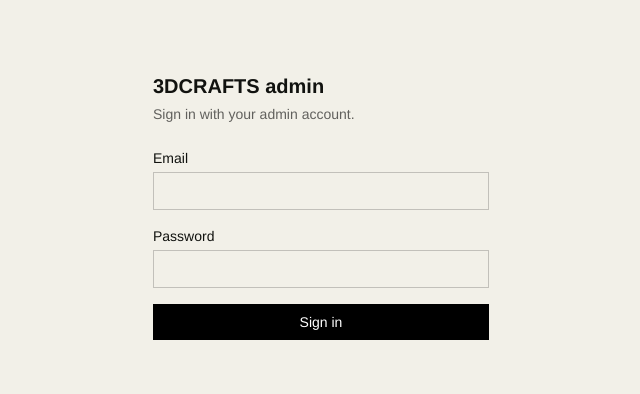
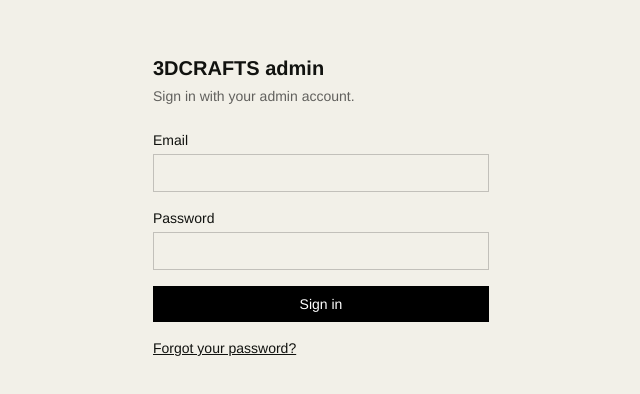
Before and after one commit to Fly-20/3dcrafts, a Next.js app: page /admin/login in a window 1280 px wide. Shown: the part 194-588 px from the top of the page, without its empty margins (319-959 px from the left). Built offline with nearby package versions, Linux system fonts and the light colour scheme.

Commit message:
Add password reset link to admin login page

```diff
--- a/src/app/admin/login/page.tsx
+++ b/src/app/admin/login/page.tsx
@@ -1,6 +1,7 @@
 "use client";
 
 import { useActionState } from "react";
+import Link from "next/link";
 import { login, type LoginState } from "./actions";
 
 const initialState: LoginState = {};
@@ -31,6 +32,9 @@
         <button type="submit" disabled={pending} className="bg-black px-4 py-2 text-sm font-medium text-white disabled:opacity-60">
           {pending ? "Signing in…" : "Sign in"}
         </button>
+        <Link href="/admin/reset-password" className="text-sm underline">
+          Forgot your password?
+        </Link>
       </form>
     </main>
   );
```
